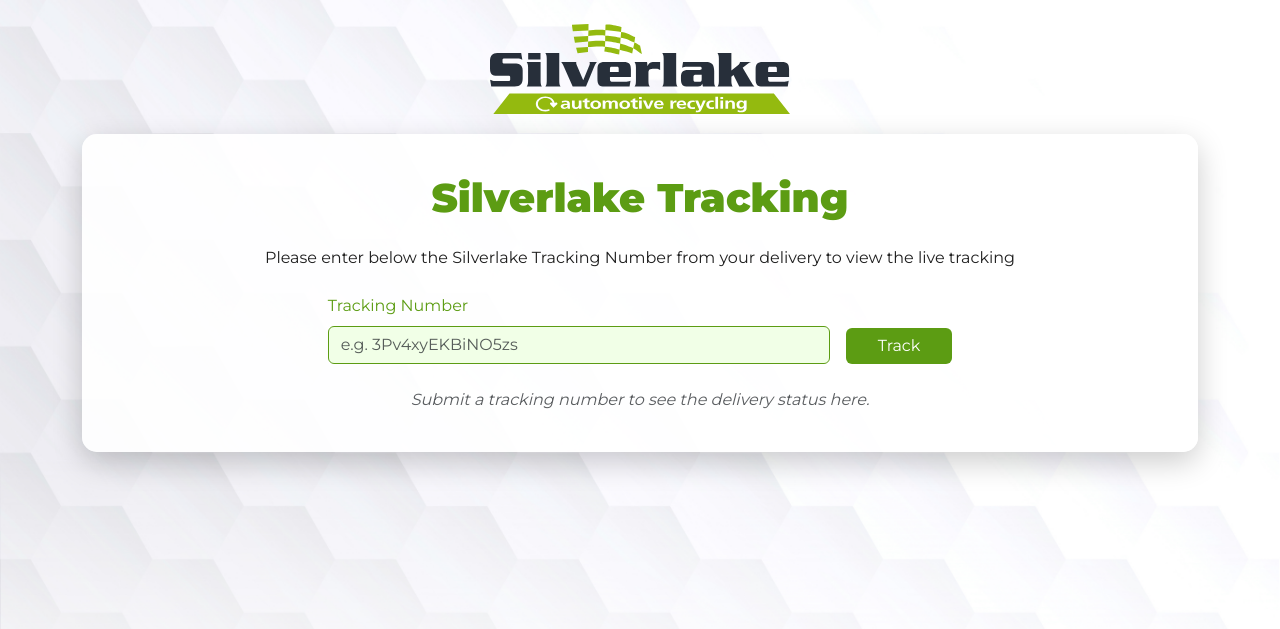
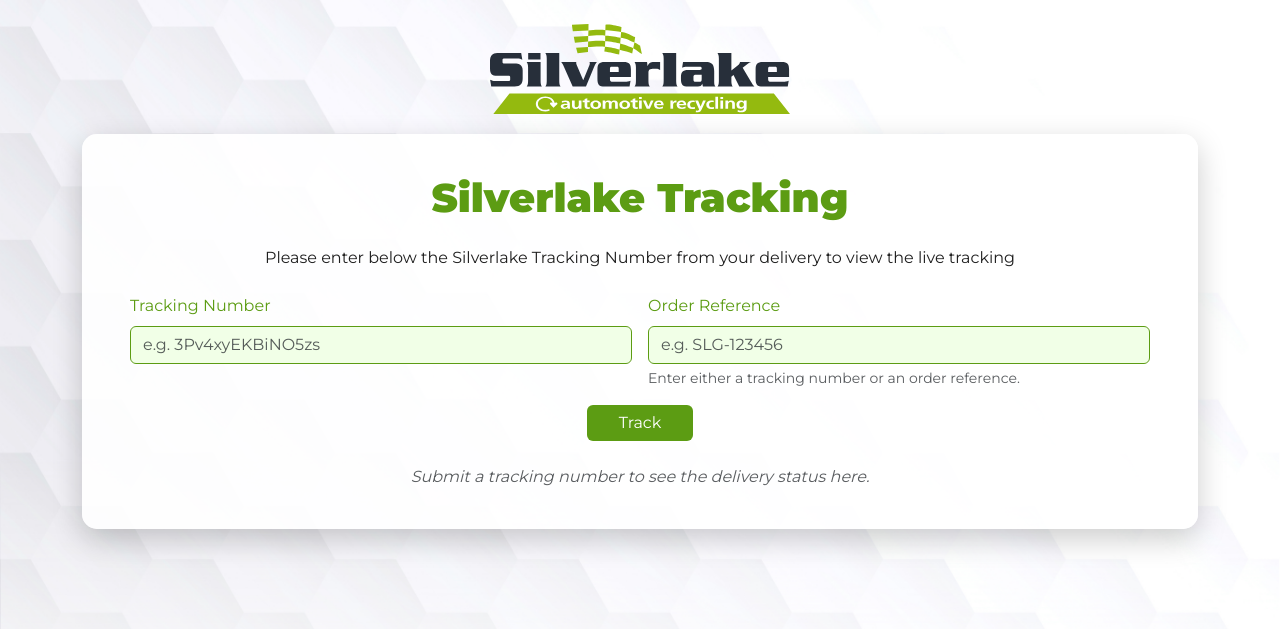
Before and after one commit to Silverlake-nacho/silverlake.tracking, a Flask app: page / in a window 1280 px wide. Shown: the top 629 px of the page. Run offline with Flask 3, Linux system fonts and the light colour scheme.

Commit message:
Update index.html

```diff
--- a/templates/index.html
+++ b/templates/index.html
@@ -111,11 +111,21 @@
             {{ error_message }}
           </div>
         {% endif %}
+        {% if reference_error_message %}
+          <div class="alert alert-warning" role="alert">
+            {{ reference_error_message }}
+          </div>
+        {% endif %}
 
         <form method="post" action="{{ url_for('index') }}" class="row g-3 justify-content-center mb-4">
           <div class="col-12 col-md-6">
             <label for="tracking_number" class="form-label">Tracking Number</label>
-            <input type="text" class="form-control" id="tracking_number" name="tracking_number" placeholder="e.g. 3Pv4xyEKBiNO5zs" value="{{ tracking_number }}" required>
+            <input type="text" class="form-control" id="tracking_number" name="tracking_number" placeholder="e.g. 3Pv4xyEKBiNO5zs" value="{{ tracking_number }}">
+          </div>
+          <div class="col-12 col-md-6">
+            <label for="order_reference" class="form-label">Order Reference</label>
+            <input type="text" class="form-control" id="order_reference" name="order_reference" placeholder="e.g. SLG-123456" value="{{ order_reference }}">
+            <div class="form-text">Enter either a tracking number or an order reference.</div>
           </div>
           <div class="col-12 col-md-auto align-self-end text-center text-md-start">
             <div class="d-grid d-md-inline-block">
@@ -123,6 +133,12 @@
             </div>
           </div>
         </form>
+
+        {% if resolved_tracking_number %}
+          <div class="alert alert-success text-center" role="alert">
+            Order reference <strong>{{ order_reference }}</strong> resolved to tracking number <strong>{{ resolved_tracking_number }}</strong>.
+          </div>
+        {% endif %}
 
         {% if tracking_url %}
           <h2 class="mb-3 text-center">Tracking Preview</h2>
```
